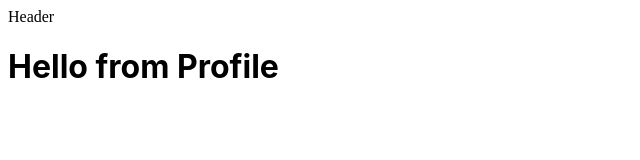
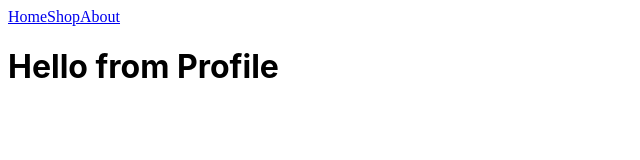
Before and after one commit to kmakai/Odin-Shopping-Cart, a React (Create React App) app: page /Profile in a window 1280 px wide. Shown: the top 160 px of the page, without its empty margins (0-640 px from the left). Built offline with nearby package versions, Linux system fonts and the light colour scheme.

Commit message:
1 file modified, 1 added

```diff
--- a/src/RouteSwitch.js
+++ b/src/RouteSwitch.js
@@ -2,11 +2,12 @@ import { BrowserRouter, Routes, Route } from 'react-router-dom';
 import React from 'react';
 import App from './App.js';
 import Profile from './Profile';
+import Nav from "./components/Nav";
 
 const RouteSwitch = () => {
   return (
     <BrowserRouter>
-    <div>Header</div>
+      <Nav />
       <Routes>
         <Route path="/" element={<App />} />
         <Route path="/Profile" element={<Profile />} />
--- /dev/null
+++ b/src/components/Nav.js
@@ -0,0 +1,14 @@
+import React from 'react';
+
+const Nav = () => {
+
+  return (
+    <nav>
+      <a href="#">Home</a>
+      <a href="#">Shop</a>
+      <a href="#">About</a>
+    </nav>
+  )
+}
+
+export default Nav;
```
